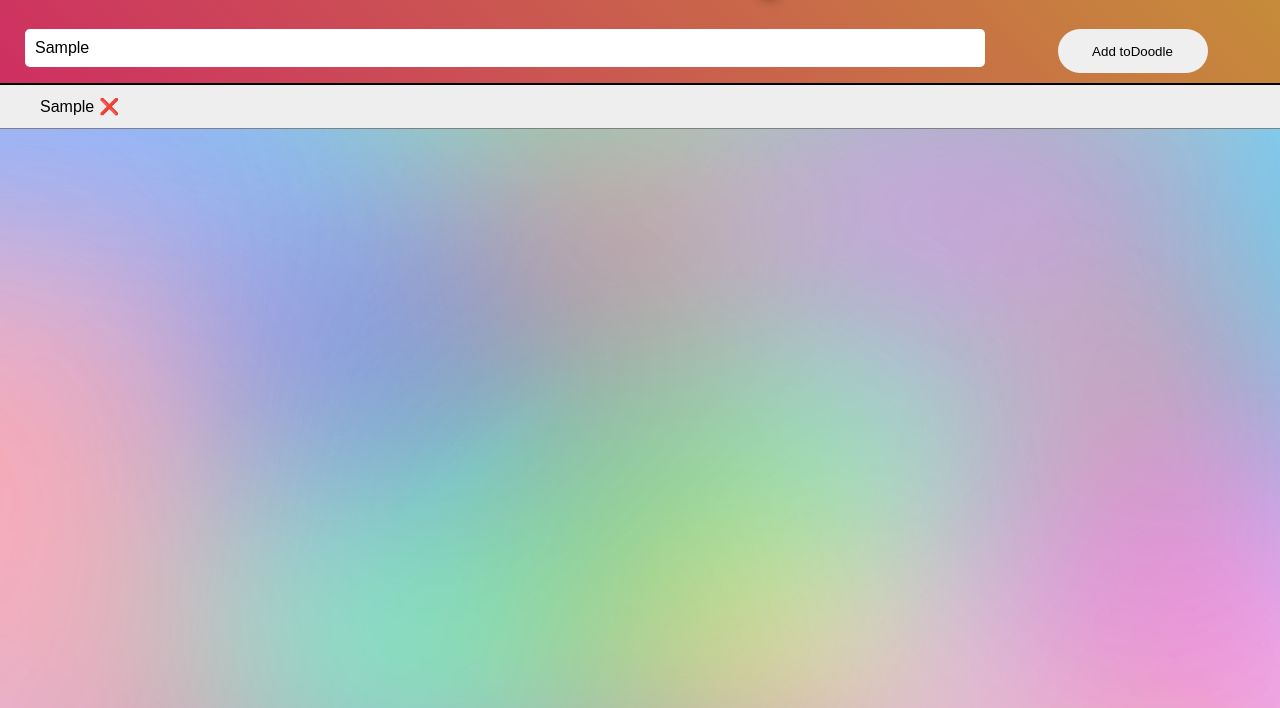
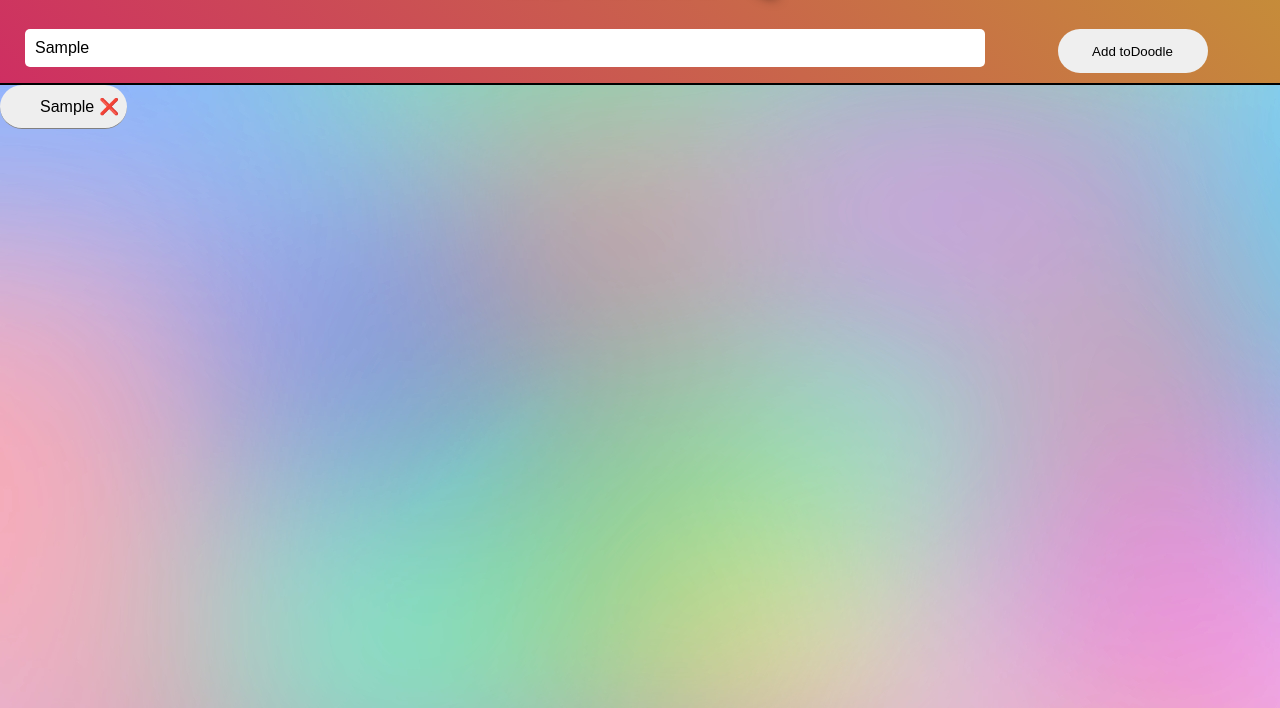
Before and after one commit to Sneakydan7/U1-W3-D3, a plain HTML site: page index.html in a window 1280 px wide. Both pictures are taken after typing "Sample" into the empty fields and a click on the button "Add toDoodle". Shown: the part 92-800 px from the top of the page. Drawn offline with Linux system fonts and the light colour scheme.

Commit message:
rounded list edges and added fit content option

```diff
--- a/css/styles.css
+++ b/css/styles.css
@@ -62,6 +62,8 @@ header button {
   background: #eee;
   margin-left: -40px;
   user-select: none;
+  border-radius: 25px;
+  max-width: fit-content;
 }
 .grayed {
   background-color: #cfcfc4;
```
